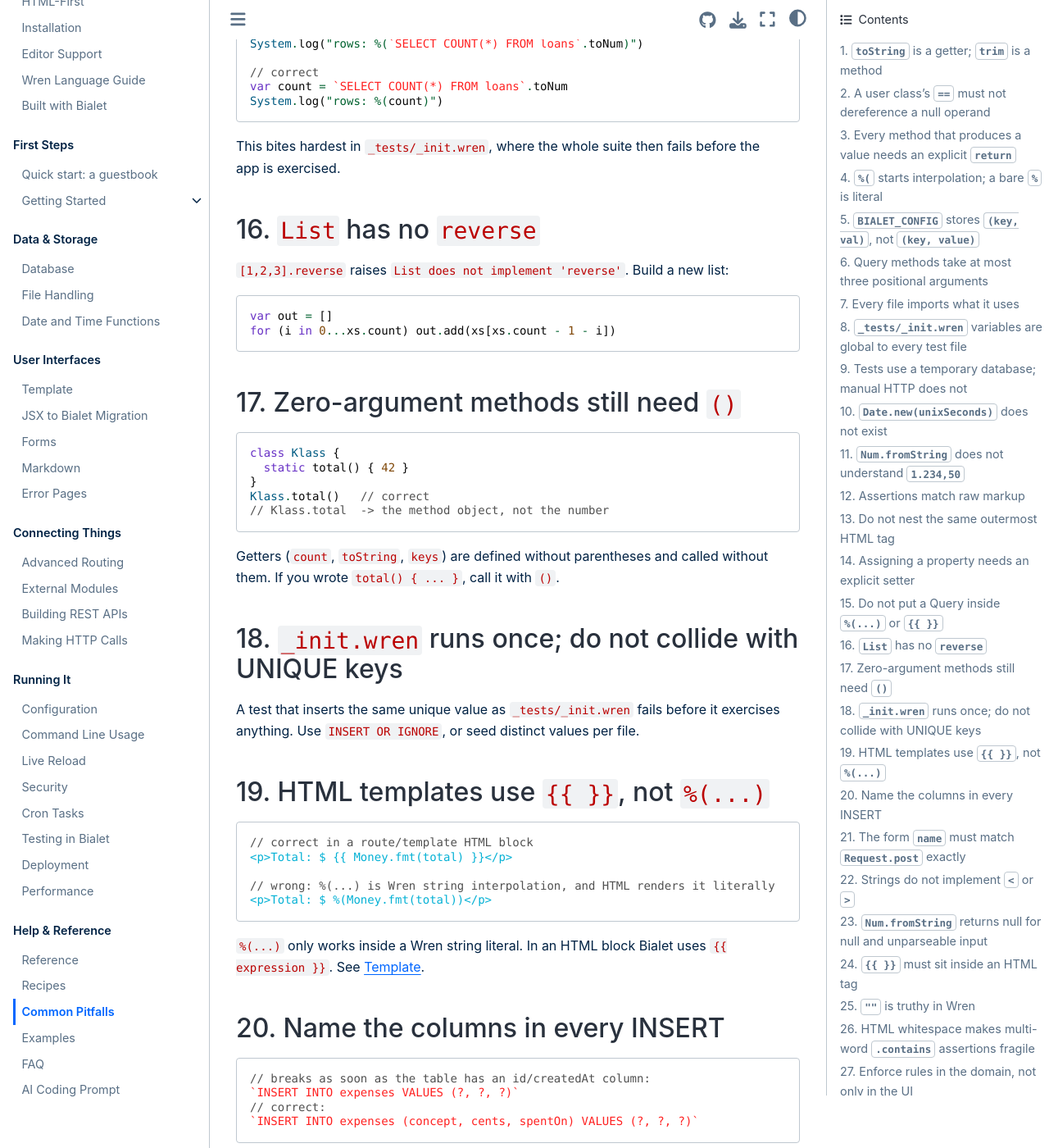
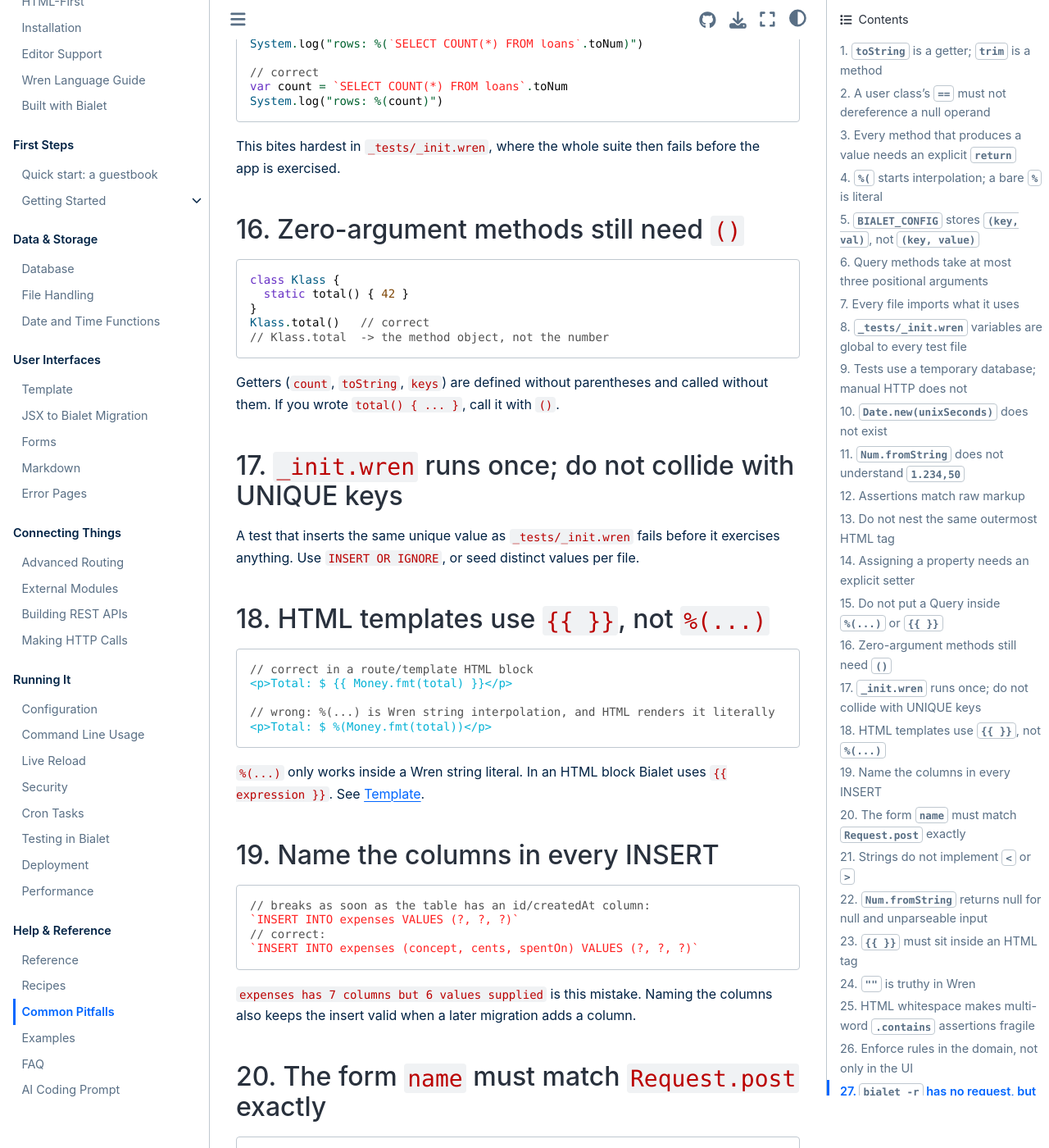
Before and after one commit to bialet/bialet, a Sphinx documentation site: the page built from docs/pitfalls.md, in a window 1280 px wide and 1400 px high, scrolled down 4462 px. Shown: the whole window at 82% size. Built offline with Sphinx 7.4.7 and the Sphinx Book theme 1.1.4, drawn with Linux system fonts in a browser that asks for light colours; the version number could not be read and is left out; some of the changed text lies outside the part shown.

Commit message:
feat(list): add reverse as a getter and a method
`[1,2,3].reverse` raised "List does not implement 'reverse'". Add a
non-mutating reverse that returns a new list, in both the getter and the
zero-argument method form used elsewhere in the stdlib, and drop the
pitfall entry.

````diff
--- a/docs/pitfalls.md
+++ b/docs/pitfalls.md
@@ -184,16 +184,7 @@
 This bites hardest in `_tests/_init.wren`, where the whole suite then fails
 before the app is exercised.
 
-## 16. `List` has no `reverse`
-
-`[1,2,3].reverse` raises `List does not implement 'reverse'`. Build a new list:
-
-```wren
-var out = []
-for (i in 0...xs.count) out.add(xs[xs.count - 1 - i])
-```
-
-## 17. Zero-argument methods still need `()`
+## 16. Zero-argument methods still need `()`
 
 ```wren
 class Klass {
--- a/src/wren_core.wren.inc
+++ b/src/wren_core.wren.inc
@@ -355,6 +355,12 @@
 "    }\n"
 "    return other\n"
 "  }\n"
+"  reverse {\n"
+"    var out = []\n"
+"    for (i in 0...count) out.add(this[count - 1 - i])\n"
+"    return out\n"
+"  }\n"
+"  reverse() { reverse }\n"
 "  sort() { sort {|low, high| low < high } }\n"
 "  sort(comparer) {\n"
 "    if (!(comparer is Fn)) {\n"
````
Also changed, not shown: other parts of docs/pitfalls.md (+11 -11 lines), 3 other files.
